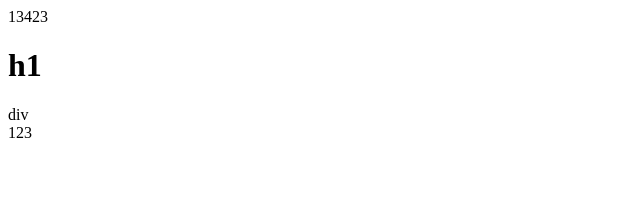
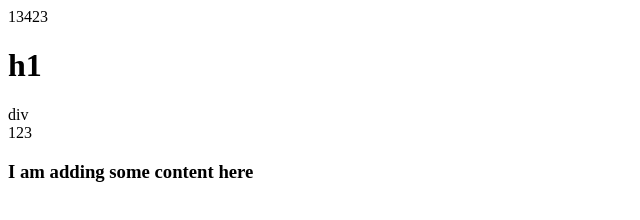
Before and after one commit to pomogaeva/beetroot-less-2, a plain HTML site: page index.html in a window 1280 px wide. Shown: the whole page, without its empty margins (0-640 px from the left). Drawn offline with Linux system fonts and the light colour scheme.

Commit message:
added content-footer

```diff
--- a/index.html
+++ b/index.html
@@ -13,5 +13,8 @@
 <body>
     123
 </body>
+<footer>
+    <h3>I am adding some content here</h3>
+</footer>
 
 </html>
```
